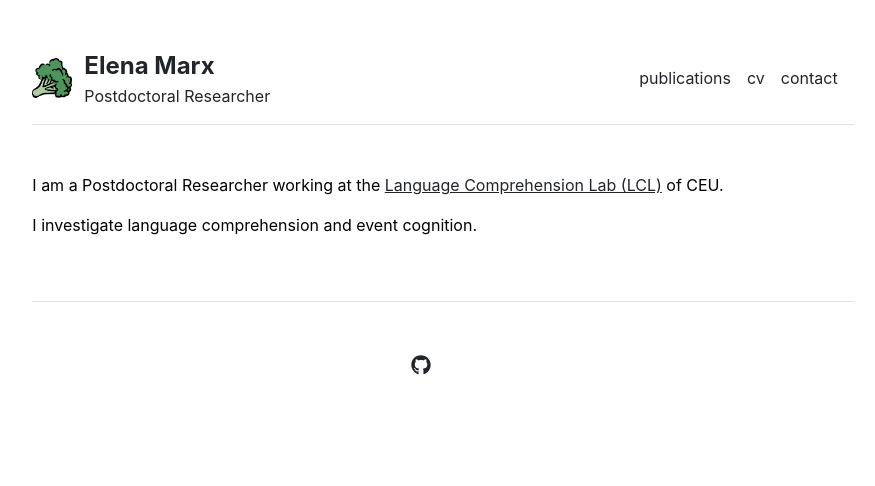
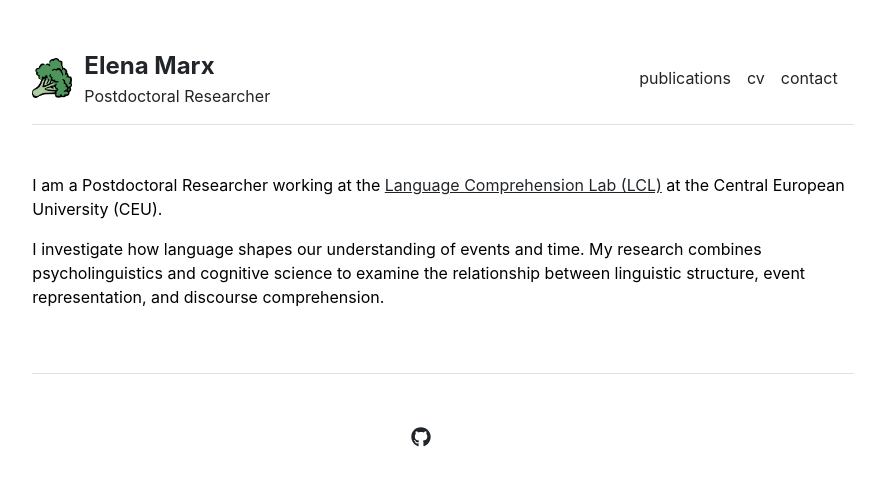
Before and after one commit to elena-marx/elena-marx.github.io, a Jekyll site: the page built from index.md, in a window 1280 px wide. Shown: the top 486 px of the page, without its empty margins (197-1072 px from the left). Built offline with Jekyll 4.4.1, drawn with Linux system fonts in a browser that asks for light colours.

Commit message:
Edited initial text

```diff
--- a/index.md
+++ b/index.md
@@ -2,6 +2,6 @@
 layout: home
 title: Home
 ---
-I am a Postdoctoral Researcher working at the [Language Comprehension Lab (LCL)](https://lcl.ceu.edu/) of CEU.
+I am a Postdoctoral Researcher working at the [Language Comprehension Lab (LCL)](https://lcl.ceu.edu/) at the Central European University (CEU).
 
-I investigate language comprehension and event cognition.
+I investigate how language shapes our understanding of events and time. My research combines psycholinguistics and cognitive science to examine the relationship between linguistic structure, event representation, and discourse comprehension.
```
